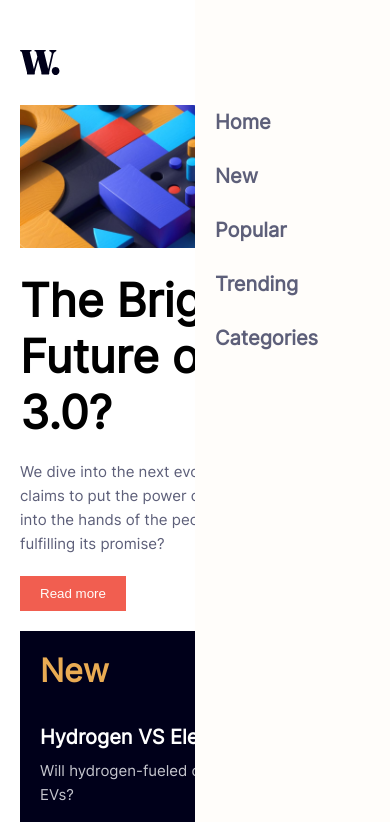
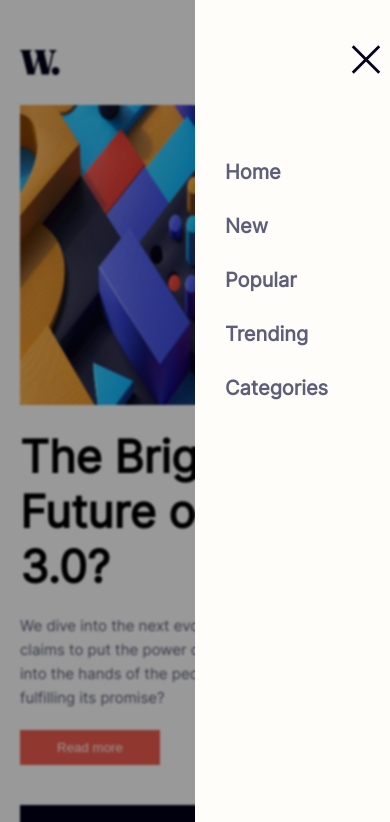
Before and after one commit to qudus2019/News-Page-byHabeebah, a plain HTML site: page index.html in a window 390 px wide. Both pictures are taken after a click on the picture 335 px from the left and 62 px from the top of the page. Shown: the top 822 px of the page. Drawn offline with Linux system fonts and the light colour scheme.

Commit message:
Add files via upload

```diff
--- a/index.html
+++ b/index.html
@@ -16,8 +16,6 @@
       href="./images/favicon-32x32.png"
     />
 
-
-
     <link rel="stylesheet" href="style.css" />
     <title>Frontend Mentor | News homepage</title>
 
@@ -35,15 +33,14 @@
             <li><a href="#">Popular</a></li>
             <li><a href="#">Trending</a></li>
             <li><a href="#">Categories</a></li>
-
-
-            <button class="icon-button">
-              <img src="/assets/images/icon-menu-close.svg" class="close" alt="close">
-            </button>
+            <img
+              src="/assets/images/icon-menu-close.svg"
+              class="close"
+              alt="close"
+            />
           </ul>
-
         </nav>
-        <img src="/assets/images/icon-menu.svg" class="open " alt="Open">
+        <img src="/assets/images/icon-menu.svg" class="open" alt="Open" />
       </header>
 
       <section class="section-1">
@@ -140,9 +137,10 @@
       Challenge by
       <a href="https://www.frontendmentor.io?ref=challenge" target="_blank"
         >Frontend Mentor</a
-      >. Coded by <a href="#">Habeebah/a>.
+      >. Coded by <a href="#">Habeebah</a>.
     </div>
-
+    <div class="overlay hidden"></div>
+    <!-- <a href=""></a> -->
     <script src="script.js"></script>
   </body>
 </html>
--- a/script.js
+++ b/script.js
@@ -9,5 +9,10 @@ const overlay = document.querySelector(".overlay");
 
 openIcon.addEventListener("click", () => {
   navItem.classList.toggle("active");
-  // overlay.classList.toggle("hidden");
+  overlay.classList.toggle("hidden");
 });
+
+closeIcon.addEventListener("click", () => {
+  navItem.classList.remove("active");
+  overlay.classList.add("hidden");
+});
--- a/style.css
+++ b/style.css
@@ -23,6 +23,7 @@
 
 html {
   font-family: "Inter", sans-serif;
+  transition: all 0.5s ease-in-out;
 }
 .body {
   font-family: "Inter", sans-serif;
@@ -36,7 +37,7 @@ p {
 
 .container {
   padding-top: 50px;
-  width: 1200px;
+  width: 1100px;
   margin: 0 auto;
 }
 
@@ -52,20 +53,26 @@ p {
   /* height: 50px; */
 }
 
-.icon-button {
+/* .icon-button {
   padding: 20px;
   background: none;
   border-style: none;
   display: none;
-}
+} */
 
 .open,
 .close {
   width: 30px;
 }
 
-.open {
+.open,
+.close {
   display: none;
+}
+
+.close {
+  position: absolute;
+  top: 20px;
 }
 
 .hidden {
@@ -201,6 +208,17 @@ p {
   line-height: 1.6;
 }
 
+.overlay {
+  position: absolute;
+  top: 0;
+  left: 0;
+  width: 100%;
+  height: 100%;
+  background-color: rgba(0, 0, 0, 0.4);
+  backdrop-filter: blur(1px);
+  z-index: 1;
+}
+
 /* SECTION 2 */
 .section-2 {
   margin-top: 50px;
@@ -253,6 +271,23 @@ p {
     width: 350px;
   }
 
+  .text-box {
+    font-size: small;
+    margin-bottom: 25px;
+  }
+  .box-4 {
+    margin-top: 20px;
+  }
+
+  .button {
+    padding: 10px 25px;
+    width: 40%;
+  }
+
+  .box-2 h1 {
+    font-weight: 700;
+    font-size: 45px;
+  }
   .nav-items {
     position: fixed;
     top: 0%;
@@ -262,10 +297,12 @@ p {
     /* right: -100%; */
     /* margin-top: 50px; */
     background-color: hsl(36, 100%, 99%);
-    /* background-color: red; */
+
     flex-direction: column;
     color: hsl(240, 100%, 5%);
     transform: translateX(100%);
+    transition: all 0.5s ease;
+    z-index: 999;
   }
 
   .nav-items.active {
@@ -275,12 +312,12 @@ p {
   .nav-list {
     display: flex;
     flex-direction: column;
-    padding: 10px 20px;
+    padding: 10px 30px;
     /* align-items: ; */
-    margin-top: 100px;
+    margin-top: 150px;
     align-items: initial;
     gap: 30px;
-    width: 80vw;
+
     /* right: -100%; */
     font-weight: bold;
     font-size: 20px;
@@ -290,32 +327,31 @@ p {
   .nav-list a {
     text-align: right;
   }
-  /* .web-3 {
-    width: 50%;
-    height: 50%;
-  } */
+  .open {
+    display: block;
+    height: 20px;
+  }
+  .web-3 {
+    height: 300px;
+    /* height: 300px; */
+    width: 350px;
+  }
 
   .open.active {
     display: none;
   }
 
-  .nav-items .icon-button .close.active {
+  .close {
     display: block;
+    /* right: 20px; */
+    left: 50%;
+    top: 45px;
+    width: 30px;
+    /* width: 25px; */
   }
 
-  /* .icon-button .close.active {
+  .close.active {
     display: block;
-  } */
-
-  .open {
-    margin-right: 20px;
-    display: block;
-  }
-
-  .icon-button {
-    display: block;
-    position: fixed;
-    top: 8%;
-    right: 2%;
+    transition: all 0.5s ease;
   }
 }
```
